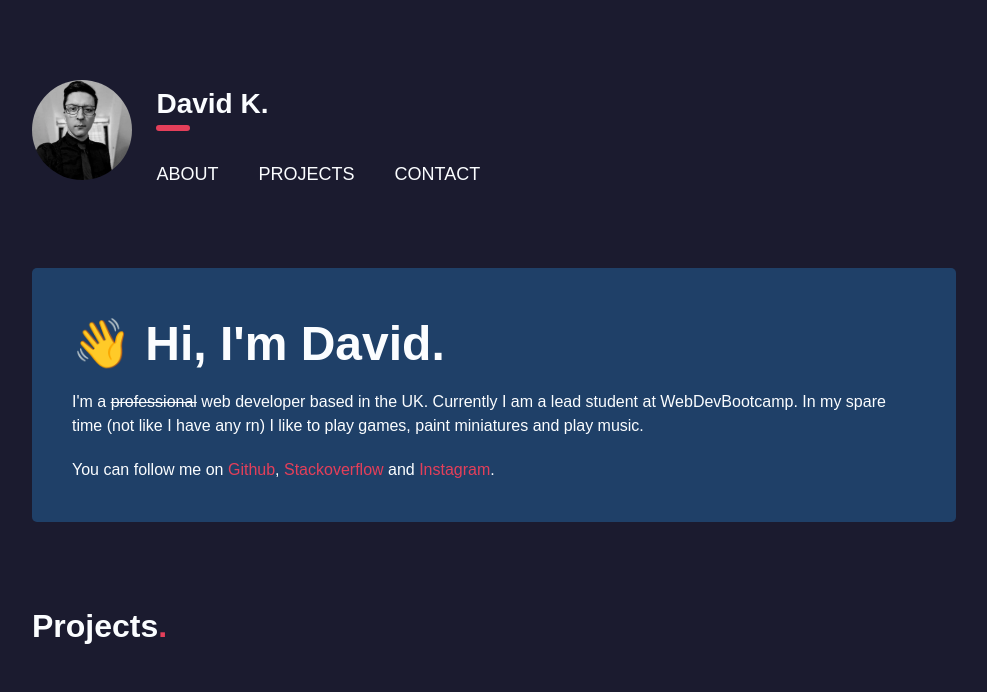
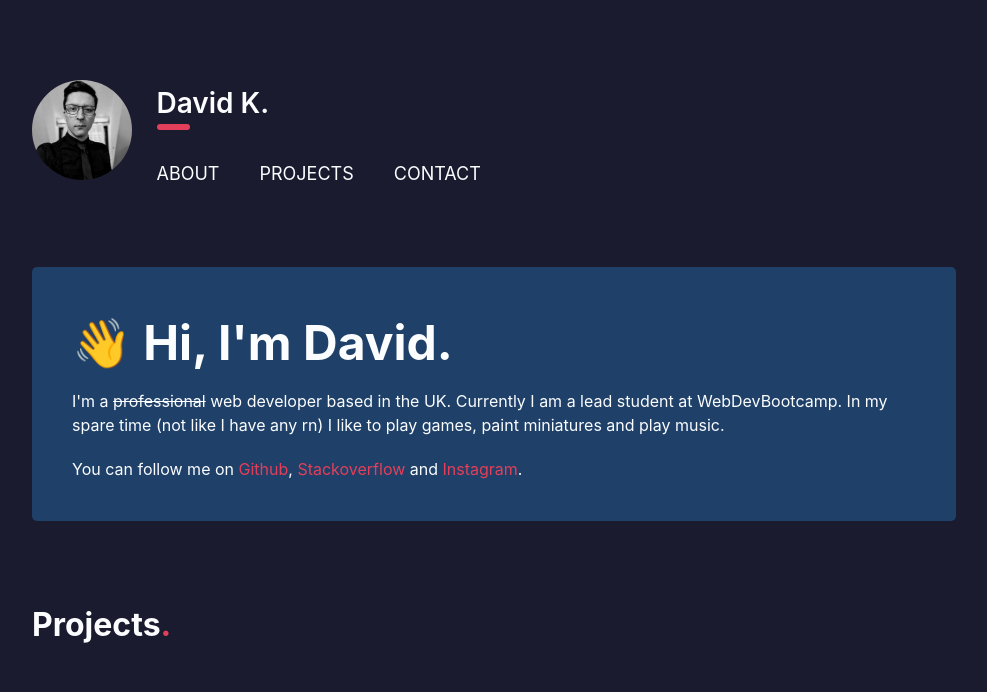
Before and after one commit to davidklmn/webdev_portfolio, a plain HTML site: page index.html in a window 1280 px wide. Shown: the top 692 px of the page, without its empty margins (146-1133 px from the left). Drawn offline with Linux system fonts and the light colour scheme.

Commit message:
Updated font-family

```diff
--- a/css/style.css
+++ b/css/style.css
@@ -3,7 +3,7 @@
   --acc1: #1F4068;
   --acc2: #E43F5A;
   --acc2dimmed: #dc6478;
-  --txt: Arial;
+  --txt: "SF Pro Text","SF Pro Icons","AOS Icons","Helvetica Neue",Helvetica,Arial,sans-serif;
   --txtc: #FBFDFF;
 }
 
```
